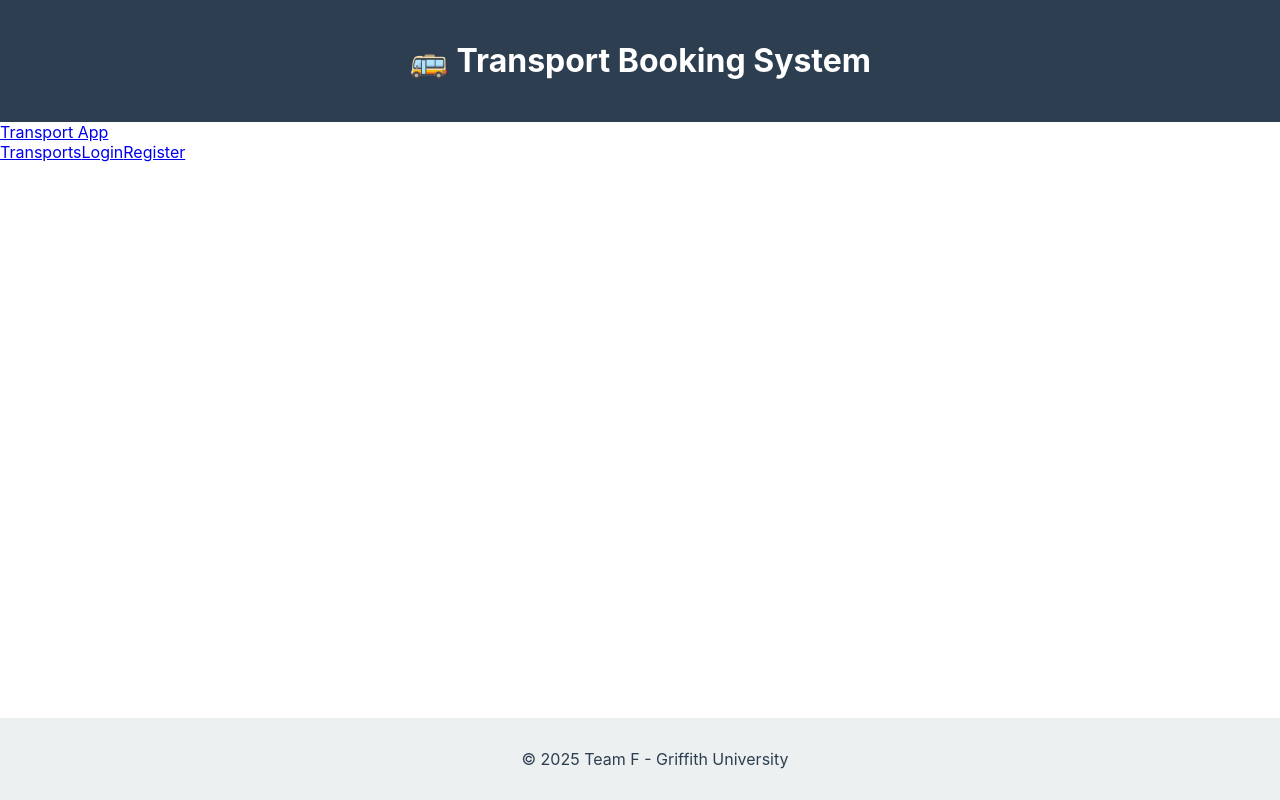
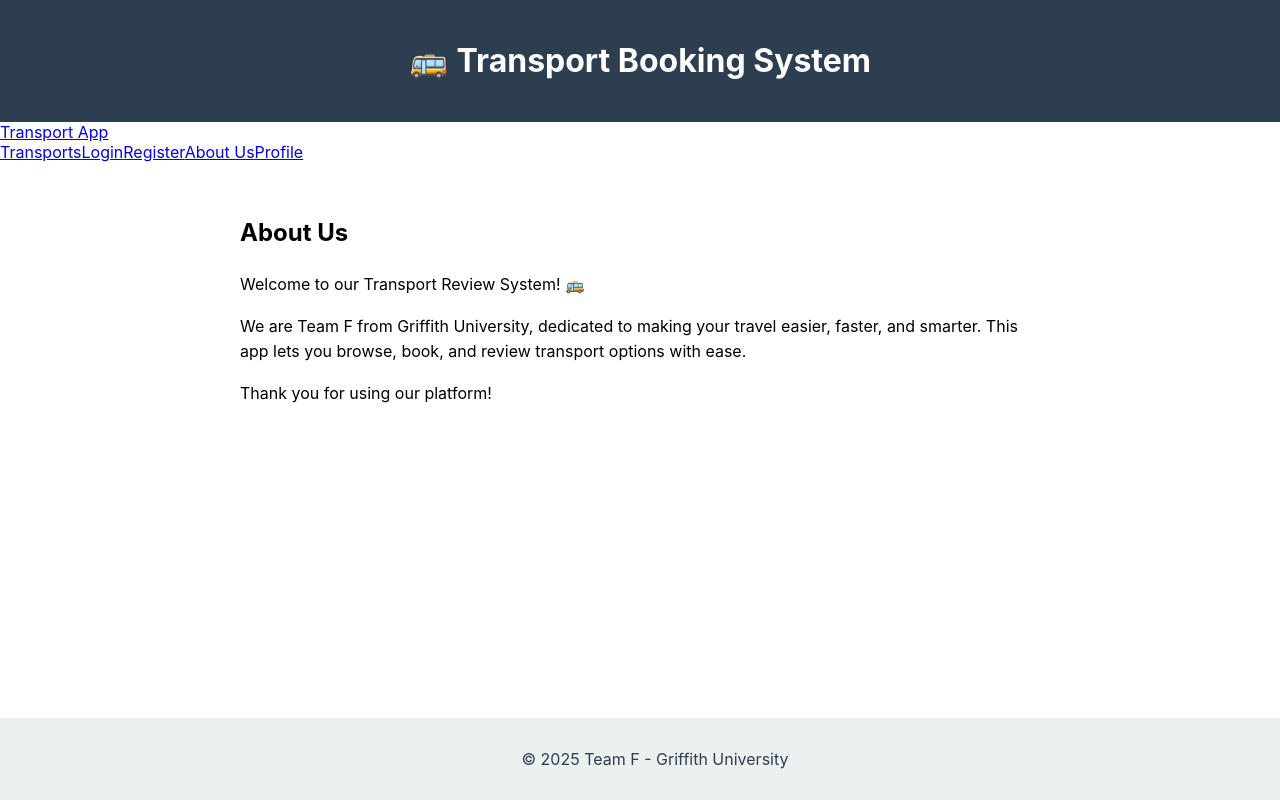
Before and after one commit to LimuleSempai/Web_technology_project_TeamF, a React (Create React App) app in the folder my-app/: page /about in a window 1280 px wide. Built offline with nearby package versions, Linux system fonts and the light colour scheme.

Commit message:
aboutus and profile

```diff
--- a/my-app/src/App.js
+++ b/my-app/src/App.js
@@ -7,6 +7,8 @@ import Login from "./components/Login";
 import Register from "./components/Register";
 import Header from './components/Header';
 import Footer from './components/Footer';
+import AboutUs from './pages/AboutUs';
+import Profile from './pages/Profile';
 
 function App() {
   return (
@@ -18,6 +20,8 @@ function App() {
         <Route path="/login" element={<Login />} />
         <Route path="/register" element={<Register />} />
         <Route path="/transports" element={<Transport />} />
+        <Route path="/about" element={<AboutUs />} />
+        <Route path="/profile" element={<Profile />} />
       </Routes>
       <Footer />
     </Router>
--- a/my-app/src/components/Navbar.js
+++ b/my-app/src/components/Navbar.js
@@ -9,6 +9,8 @@ const Navbar = () => {
         <Link to="/transports" className="mr-4">Transports</Link>
         <Link to="/login" className="mr-4">Login</Link>
         <Link to="/register">Register</Link>
+        <Link to="/about">About Us</Link>
+        <Link to="/profile">Profile</Link>
       </div>
     </nav>
   );
--- /dev/null
+++ b/my-app/src/pages/AboutUs.css
@@ -0,0 +1,6 @@
+.about-container {
+    padding: 2rem;
+    max-width: 800px;
+    margin: auto;
+    line-height: 1.6;
+  }
--- /dev/null
+++ b/my-app/src/pages/AboutUs.js
@@ -0,0 +1,20 @@
+// src/pages/AboutUs.js
+import React from 'react';
+import './AboutUs.css';
+
+const AboutUs = () => {
+  return (
+    <div className="about-container">
+      <h2>About Us</h2>
+      <p>Welcome to our Transport Review System! 🚌</p>
+      <p>
+        We are Team F from Griffith University, dedicated to making your travel
+        easier, faster, and smarter. This app lets you browse, book, and review
+        transport options with ease.
+      </p>
+      <p>Thank you for using our platform!</p>
+    </div>
+  );
+};
+
+export default AboutUs;
--- /dev/null
+++ b/my-app/src/pages/Profile.css
@@ -0,0 +1,8 @@
+.profile-container {
+    padding: 2rem;
+    max-width: 600px;
+    margin: auto;
+    background-color: #f9f9f9;
+    border-radius: 12px;
+    box-shadow: 0 2px 8px rgba(0,0,0,0.1);
+  }
--- /dev/null
+++ b/my-app/src/pages/Profile.js
@@ -0,0 +1,26 @@
+// src/pages/Profile.js
+import React, { useEffect, useState } from 'react';
+import axios from 'axios';
+import './Profile.css';
+
+const Profile = () => {
+  const [user, setUser] = useState(null);
+
+  useEffect(() => {
+    axios.get('http://localhost:5000/api/auth/profile', { withCredentials: true })
+      .then((res) => setUser(res.data))
+      .catch((err) => console.error('Failed to fetch user profile', err));
+  }, []);
+
+  if (!user) return <p>Loading profile...</p>;
+
+  return (
+    <div className="profile-container">
+      <h2>👤 User Profile</h2>
+      <p><strong>Name:</strong> {user.name}</p>
+      <p><strong>Email:</strong> {user.email}</p>
+    </div>
+  );
+};
+
+export default Profile;
```
